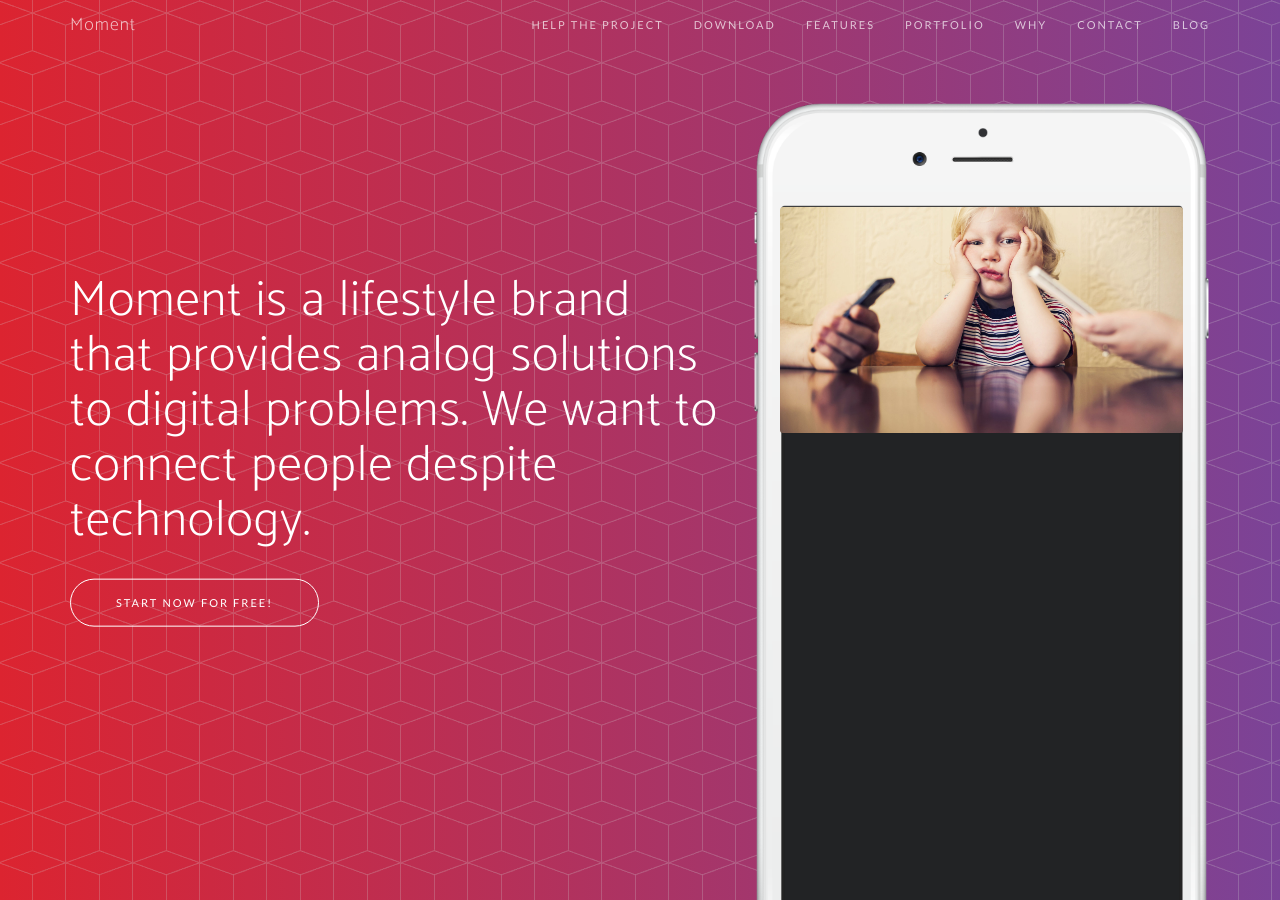
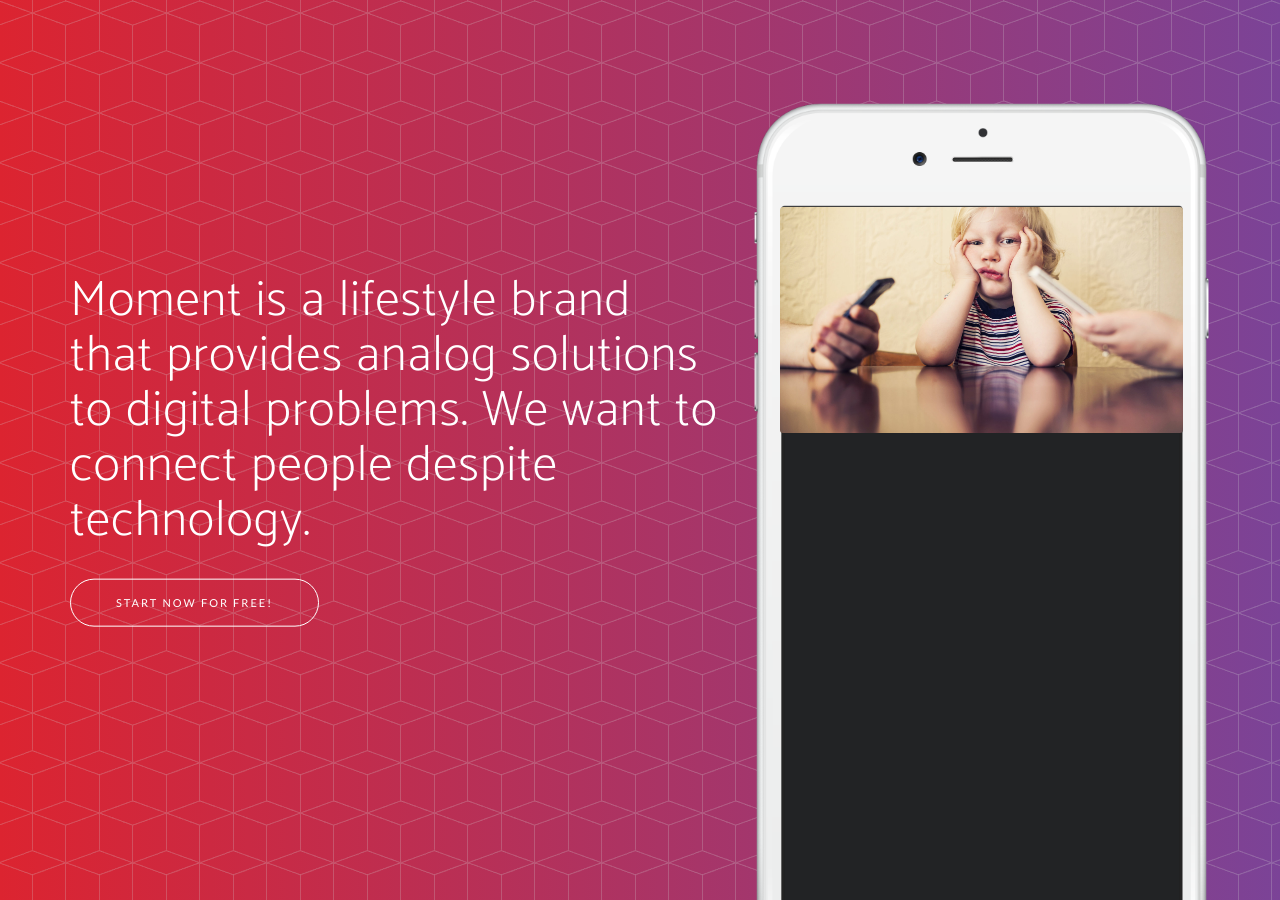
Before and after one commit to jekynewage/jekynewage.github.io, a Jekyll site: the page built from index.html, in a window 1280 px wide and 900 px high. Built offline with Jekyll 4.4.1, drawn with Linux system fonts in a browser that asks for light colours; nearby versions of some CDN libraries; some web fonts are replaced; the list of posts is cut into pages by our own code; part of the change alters nothing that is shown.

```diff
--- a/_config.yml
+++ b/_config.yml
@@ -12,7 +12,7 @@ data-ad-client: ca-pub-9204963049240271
 google_ad_client: ca-pub-9204963049240271
 
 google_analytics: "UA-86331249-1"
-addthis_id: ra-5644da281510c62f
+addthis_id:
 disqus_account: jeky-new-age
 
 # Social networks usernames (many more available: flickr, dribbble, pinterest, instagram, tumblr, linkedin, etc.) see all icon at fontawesome.io
--- a/_layouts/front.html
+++ b/_layouts/front.html
@@ -4,7 +4,7 @@
 {% include head.html %}
 
 <body id="page-top">
-  {% include nav.html %}
+
   {% include header.html %}
   {% include call-to-action.html %}
   {% include services.html %}
@@ -17,3 +17,5 @@
 </body>
 
 </html>
+
+<!-- { include nav.html } -->
```
